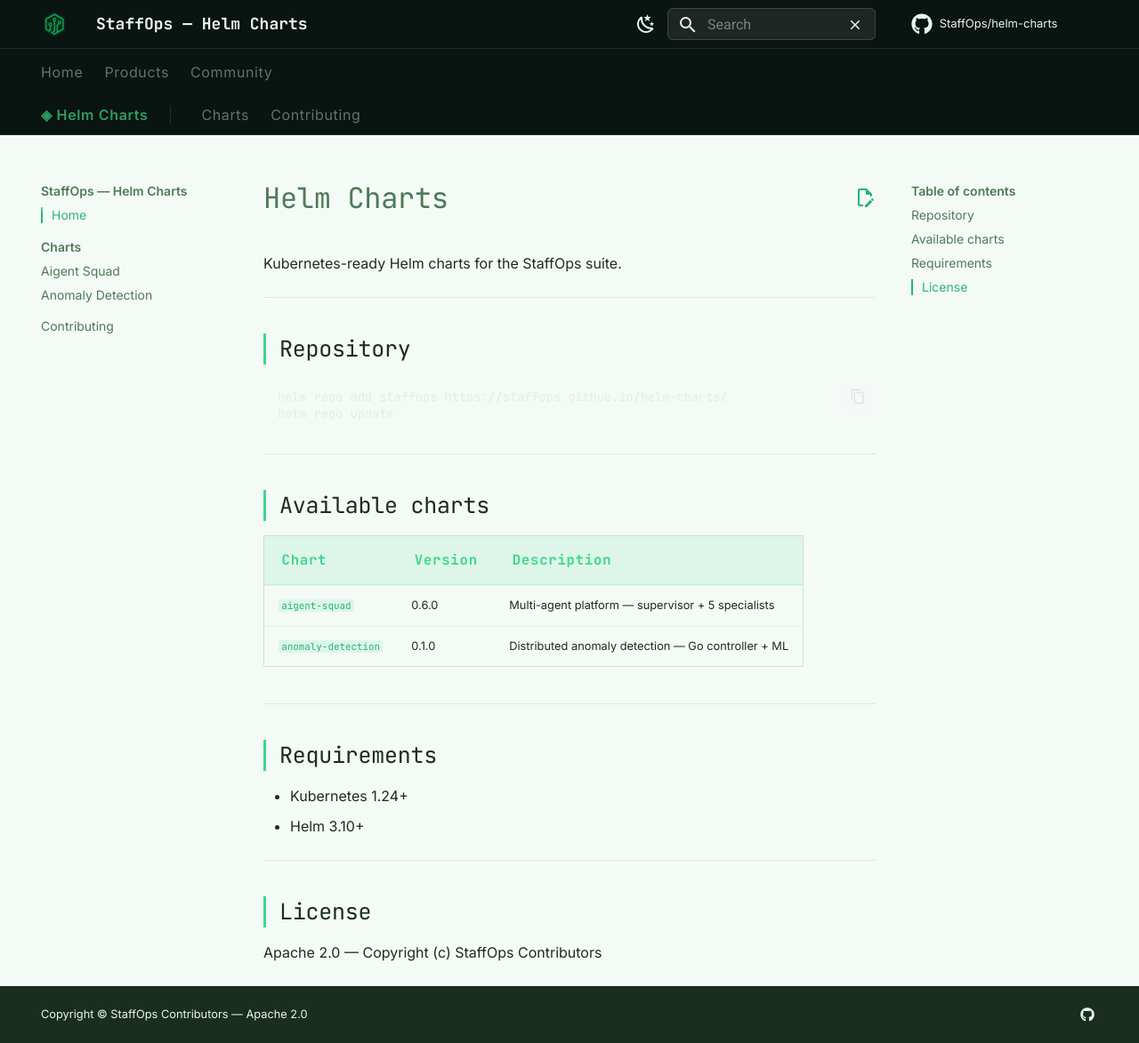
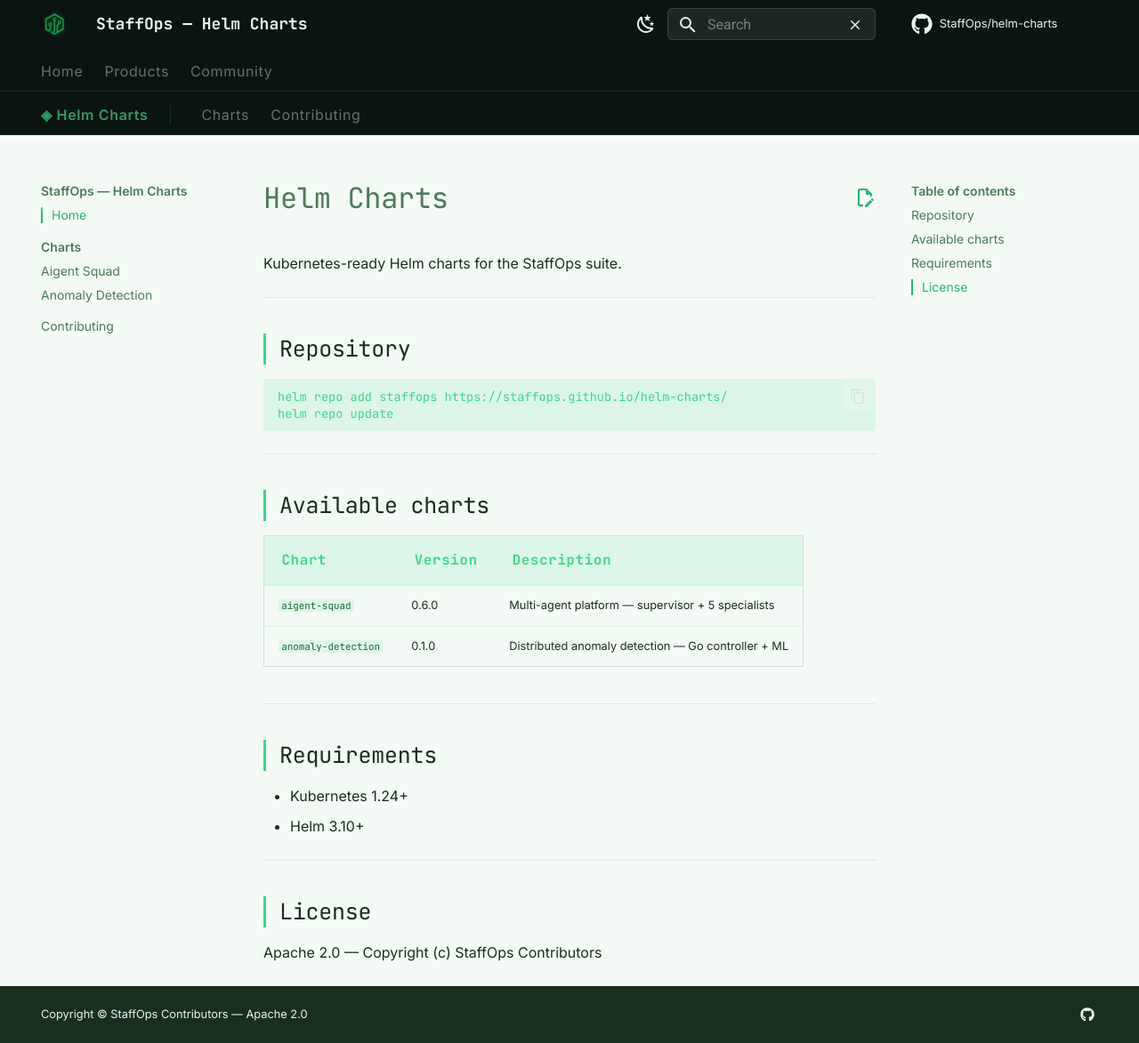
Before and after one commit to StaffOps/helm-charts, an MkDocs documentation site: the page built from docs/index.md, in a window 1280 px wide and 1173 px high. Shown: the whole window at 89% size. Built offline with MkDocs 1.6.1 and Material for MkDocs 9.7.7, drawn with Linux system fonts in a browser that asks for light colours; comment, search, counter and statistics services are not loaded.

Commit message:
docs: fix header border and improve code readability
Remove border between header and hub tabs bar.
Restore border between hub and sub-site tabs bars.
Fix inline code contrast in light mode (dark green #1a6b3a).
Scope pre>code color override to dark mode only.

Co-Authored-By: Claude Sonnet 4.6 <noreply@anthropic.com>

```diff
--- a/docs/stylesheets/extra.css
+++ b/docs/stylesheets/extra.css
@@ -41,7 +41,7 @@ body { font-family: var(--so-font-body); }
 /* ─── Header — always dark regardless of scheme ──────────────────────────── */
 .md-header {
   background: #0a1410 !important;
-  border-bottom: 1px solid var(--so-border);
+  border-bottom: none;
   box-shadow: none;
 }
 .md-header__title { font-family: var(--so-font-mono); font-weight: 700; color: #e8f5ed !important; }
@@ -64,7 +64,6 @@ body { font-family: var(--so-font-body); }
 
 /* ─── Nav tabs — always dark ─────────────────────────────────────────────── */
 .md-tabs { background: #0a1410 !important; border-bottom: 1px solid var(--so-border); }
-.md-tabs[data-md-component="tabs"] { border-bottom: none; }
 .md-tabs__link { color: rgba(232,245,237,.6) !important; font-family: var(--so-font-body); font-size: .8rem; letter-spacing: .04em; }
 .md-tabs__link--active,
 .md-tabs__link:hover { color: var(--so-green) !important; }
@@ -108,7 +107,10 @@ body { font-family: var(--so-font-body); }
   background: var(--so-green-glow);
   border-radius: 3px;
 }
-.md-typeset pre > code { color: var(--so-text); background: transparent; }
+[data-md-color-scheme=default] .md-typeset :not(pre) > code {
+  color: #1a6b3a;
+}
+[data-md-color-scheme=slate] .md-typeset pre > code { color: var(--so-text); background: transparent; }
 
 /* ─── Tables ─────────────────────────────────────────────────────────────── */
 .md-typeset table:not([class]) th {
```
